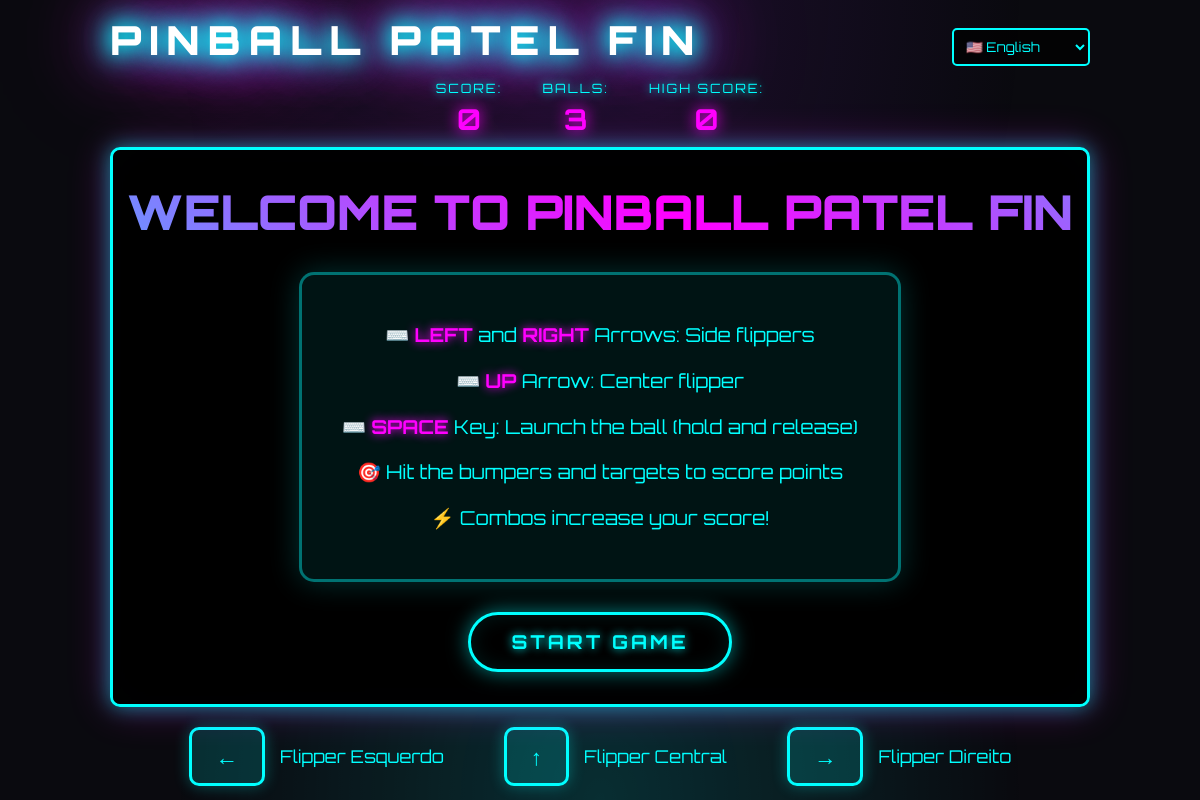
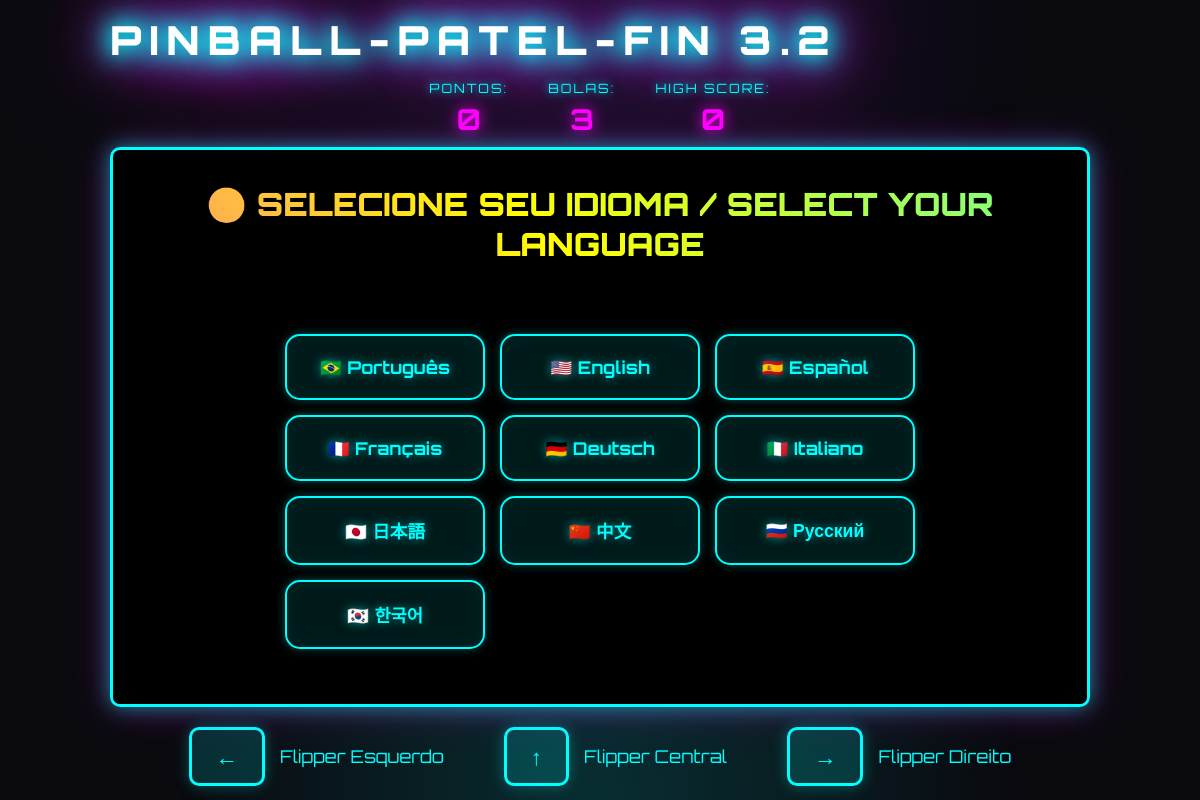
Before and after one commit to viniciusgit2/pinball-patel-fin-3, an Electron app: page index.html in a window 1200 px wide. Drawn offline with Linux system fonts and the light colour scheme.

Commit message:
Atualização para versão 3.2 - Nome da pasta e referências atualizadas

```diff
--- a/game.js
+++ b/game.js
@@ -21,7 +21,7 @@ let combo = 0;
 let comboTimer = null;
 
 // Física
-const gravity = 0.4;
+const gravity = 0.3;
 const friction = 0.99;
 const bounceFactor = 0.8;
 
@@ -50,20 +50,20 @@ let launcher = {
 // Flippers
 let flippers = {
     left: {
-        x: canvas.width * 0.05,
-        y: canvas.height - 80,
-        width: 120,
-        height: 20,
+        x: canvas.width * 0.10,
+        y: canvas.height - 100,
+        width: 150,
+        height: 22,
         angle: 0.3,
         targetAngle: 0.3,
         active: false,
         pivot: 'left'
     },
     right: {
-        x: canvas.width * 0.82,
-        y: canvas.height - 80,
-        width: 120,
-        height: 20,
+        x: canvas.width * 0.78,
+        y: canvas.height - 100,
+        width: 150,
+        height: 22,
         angle: -0.3,
         targetAngle: -0.3,
         active: false,
@@ -71,9 +71,9 @@ let flippers = {
     },
     center: {
         x: canvas.width * 0.5,
-        y: canvas.height * 0.75,
-        width: 90,
-        height: 18,
+        y: canvas.height * 0.73,
+        width: 110,
+        height: 20,
         angle: 0,
         targetAngle: 0,
         active: false,
--- a/index.html
+++ b/index.html
@@ -3,15 +3,15 @@
 <head>
     <meta charset="UTF-8">
     <meta name="viewport" content="width=device-width, initial-scale=1.0">
-    <title>Pinball Patel Fin</title>
+    <title>PINBALL-PATEL-FIN 3.2</title>
     <link rel="stylesheet" href="style.css">
 </head>
 <body>
     <div class="container">
         <div class="header">
             <div style="display: flex; justify-content: space-between; align-items: center; width: 100%;">
-                <h1 class="neon-title">PINBALL PATEL FIN</h1>
-                <select id="languageSelector" style="background: rgba(0,0,0,0.7); color: #0ff; border: 2px solid #0ff; padding: 8px; border-radius: 5px; font-family: 'Orbitron', monospace; cursor: pointer;">
+                <h1 class="neon-title">PINBALL-PATEL-FIN 3.2</h1>
+                <select id="languageSelector" style="background: rgba(0,0,0,0.7); color: #0ff; border: 2px solid #0ff; padding: 8px; border-radius: 5px; font-family: 'Orbitron', monospace; cursor: pointer; display: none;">
                     <option value="pt-BR">🇧🇷 Português</option>
                     <option value="en-US">🇺🇸 English</option>
                     <option value="es-ES">🇪🇸 Español</option>
@@ -50,7 +50,23 @@
                 <button class="neon-button" id="restartBtn">JOGAR NOVAMENTE</button>
             </div>
 
-            <div class="start-screen" id="startScreen">
+            <div class="language-modal" id="languageModal">
+                <h2 class="language-modal-title">🌍 SELECIONE SEU IDIOMA / SELECT YOUR LANGUAGE</h2>
+                <div class="language-grid">
+                    <button class="language-option" data-lang="pt-BR">🇧🇷 Português</button>
+                    <button class="language-option" data-lang="en-US">🇺🇸 English</button>
+                    <button class="language-option" data-lang="es-ES">🇪🇸 Español</button>
+                    <button class="language-option" data-lang="fr-FR">🇫🇷 Français</button>
+                    <button class="language-option" data-lang="de-DE">🇩🇪 Deutsch</button>
+                    <button class="language-option" data-lang="it-IT">🇮🇹 Italiano</button>
+                    <button class="language-option" data-lang="ja-JP">🇯🇵 日本語</button>
+                    <button class="language-option" data-lang="zh-CN">🇨🇳 中文</button>
+                    <button class="language-option" data-lang="ru-RU">🇷🇺 Русский</button>
+                    <button class="language-option" data-lang="ko-KR">🇰🇷 한국어</button>
+                </div>
+            </div>
+
+            <div class="start-screen" id="startScreen" style="display: none;">
                 <h2 class="start-title">BEM-VINDO AO PINBALL PATEL FIN</h2>
                 <div class="instructions">
                     <p>⌨️ Setas <strong>ESQUERDA</strong> e <strong>DIREITA</strong>: Flippers laterais</p>
@@ -83,14 +99,41 @@
     <script src="audio.js"></script>
     <script src="game.js"></script>
     <script>
-        // Configurar seletor de idioma
-        document.getElementById('languageSelector').addEventListener('change', function(e) {
-            tradutor.mudarIdioma(e.target.value);
-        });
+        // Modal de seleção de idioma
+        document.addEventListener('DOMContentLoaded', function() {
+            const languageModal = document.getElementById('languageModal');
+            const startScreen = document.getElementById('startScreen');
+            const languageSelector = document.getElementById('languageSelector');
+            const languageOptions = document.querySelectorAll('.language-option');
 
-        // Definir idioma atual no seletor
-        document.addEventListener('DOMContentLoaded', function() {
-            document.getElementById('languageSelector').value = tradutor.idiomaAtual;
+            // Verificar se já tem idioma salvo
+            const savedLanguage = localStorage.getItem('pinballIdioma');
+            if (savedLanguage) {
+                // Se já tem idioma salvo, pula o modal
+                languageModal.style.display = 'none';
+                startScreen.style.display = 'flex';
+                languageSelector.style.display = 'block';
+                languageSelector.value = savedLanguage;
+            }
+
+            // Configurar botões de idioma
+            languageOptions.forEach(button => {
+                button.addEventListener('click', function() {
+                    const selectedLang = this.getAttribute('data-lang');
+                    tradutor.mudarIdioma(selectedLang);
+
+                    // Esconder modal e mostrar tela de início
+                    languageModal.style.display = 'none';
+                    startScreen.style.display = 'flex';
+                    languageSelector.style.display = 'block';
+                    languageSelector.value = selectedLang;
+                });
+            });
+
+            // Configurar seletor de idioma do header
+            languageSelector.addEventListener('change', function(e) {
+                tradutor.mudarIdioma(e.target.value);
+            });
         });
     </script>
 </body>
--- a/package.json
+++ b/package.json
@@ -1,6 +1,6 @@
 {
   "name": "pinball-patel-fin",
-  "version": "3.0.0",
+  "version": "3.2.0",
   "description": "Jogo de Pinball com sistema de tradução multilíngue",
   "main": "main.js",
   "scripts": {
--- a/style.css
+++ b/style.css
@@ -163,7 +163,8 @@ body::before {
 }
 
 .game-over,
-.start-screen {
+.start-screen,
+.language-modal {
     position: absolute;
     top: 0;
     left: 0;
@@ -367,3 +368,64 @@ body::before {
         opacity: 0;
     }
 }
+
+/* Modal de Seleção de Idioma */
+.language-modal {
+    z-index: 30;
+}
+
+.language-modal-title {
+    font-size: 2rem;
+    font-weight: 900;
+    background: linear-gradient(45deg, #00ffff, #ff00ff, #ffff00, #00ffff);
+    background-size: 300% 300%;
+    -webkit-background-clip: text;
+    -webkit-text-fill-color: transparent;
+    background-clip: text;
+    animation: gradientShift 4s ease infinite;
+    text-align: center;
+    margin-bottom: 20px;
+}
+
+.language-grid {
+    display: grid;
+    grid-template-columns: repeat(auto-fit, minmax(200px, 1fr));
+    gap: 15px;
+    max-width: 700px;
+    padding: 20px;
+}
+
+.language-option {
+    font-family: 'Orbitron', sans-serif;
+    font-size: 1.1rem;
+    font-weight: 600;
+    padding: 20px 30px;
+    background: rgba(0, 255, 255, 0.1);
+    color: #00ffff;
+    border: 2px solid #00ffff;
+    border-radius: 15px;
+    cursor: pointer;
+    transition: all 0.3s ease;
+    text-shadow: 0 0 10px rgba(0, 255, 255, 0.5);
+    box-shadow:
+        0 0 10px rgba(0, 255, 255, 0.3),
+        inset 0 0 20px rgba(0, 255, 255, 0.05);
+}
+
+.language-option:hover {
+    background: rgba(0, 255, 255, 0.2);
+    border-color: #ff00ff;
+    color: #ff00ff;
+    text-shadow: 0 0 15px #ff00ff;
+    box-shadow:
+        0 0 20px rgba(255, 0, 255, 0.5),
+        inset 0 0 30px rgba(255, 0, 255, 0.1);
+    transform: translateY(-3px) scale(1.05);
+}
+
+.language-option:active {
+    transform: translateY(0) scale(1);
+    box-shadow:
+        0 0 30px rgba(0, 255, 255, 0.8),
+        inset 0 0 40px rgba(0, 255, 255, 0.2);
+}
--- a/tradutor.js
+++ b/tradutor.js
@@ -6,14 +6,14 @@ const tradutor = {
     // Traduções disponíveis
     traducoes: {
         'pt-BR': {
-            titulo: 'PINBALL PATEL FIN',
+            titulo: 'PINBALL-PATEL-FIN 3.2',
             pontos: 'PONTOS:',
             bolas: 'BOLAS:',
             highScore: 'HIGH SCORE:',
             gameOver: 'GAME OVER',
             pontuacaoFinal: 'Pontuação Final:',
             jogarNovamente: 'JOGAR NOVAMENTE',
-            bemVindo: 'BEM-VINDO AO PINBALL PATEL FIN',
+            bemVindo: 'BEM-VINDO AO PINBALL-PATEL-FIN 3.2',
             instrucoes: {
                 setasLaterais: 'Setas <strong>ESQUERDA</strong> e <strong>DIREITA</strong>: Flippers laterais',
                 setaCima: 'Seta <strong>PARA CIMA</strong>: Flipper central',
@@ -26,14 +26,14 @@ const tradutor = {
         },
 
         'en-US': {
-            titulo: 'PINBALL PATEL FIN',
+            titulo: 'PINBALL-PATEL-FIN 3.2',
             pontos: 'SCORE:',
             bolas: 'BALLS:',
             highScore: 'HIGH SCORE:',
             gameOver: 'GAME OVER',
             pontuacaoFinal: 'Final Score:',
             jogarNovamente: 'PLAY AGAIN',
-            bemVindo: 'WELCOME TO PINBALL PATEL FIN',
+            bemVindo: 'WELCOME TO PINBALL-PATEL-FIN 3.2',
             instrucoes: {
                 setasLaterais: '<strong>LEFT</strong> and <strong>RIGHT</strong> Arrows: Side flippers',
                 setaCima: '<strong>UP</strong> Arrow: Center flipper',
@@ -46,14 +46,14 @@ const tradutor = {
         },
 
         'es-ES': {
-            titulo: 'PINBALL PATEL FIN',
+            titulo: 'PINBALL-PATEL-FIN 3.2',
             pontos: 'PUNTOS:',
             bolas: 'BOLAS:',
             highScore: 'PUNTUACIÓN ALTA:',
             gameOver: 'FIN DEL JUEGO',
             pontuacaoFinal: 'Puntuación Final:',
             jogarNovamente: 'JUGAR DE NUEVO',
-            bemVindo: 'BIENVENIDO A PINBALL PATEL FIN',
+            bemVindo: 'BIENVENIDO A PINBALL-PATEL-FIN 3.2',
             instrucoes: {
                 setasLaterais: 'Flechas <strong>IZQUIERDA</strong> y <strong>DERECHA</strong>: Flippers laterales',
                 setaCima: 'Flecha <strong>ARRIBA</strong>: Flipper central',
@@ -66,14 +66,14 @@ const tradutor = {
         },
 
         'fr-FR': {
-            titulo: 'PINBALL PATEL FIN',
+            titulo: 'PINBALL-PATEL-FIN 3.2',
             pontos: 'POINTS:',
             bolas: 'BALLES:',
             highScore: 'MEILLEUR SCORE:',
             gameOver: 'FIN DU JEU',
             pontuacaoFinal: 'Score Final:',
             jogarNovamente: 'REJOUER',
-            bemVindo: 'BIENVENUE À PINBALL PATEL FIN',
+            bemVindo: 'BIENVENUE À PINBALL-PATEL-FIN 3.2',
             instrucoes: {
                 setasLaterais: 'Flèches <strong>GAUCHE</strong> et <strong>DROITE</strong>: Flippers latéraux',
                 setaCima: 'Flèche <strong>HAUT</strong>: Flipper central',
@@ -86,14 +86,14 @@ const tradutor = {
         },
 
         'de-DE': {
-            titulo: 'PINBALL PATEL FIN',
+            titulo: 'PINBALL-PATEL-FIN 3.2',
             pontos: 'PUNKTE:',
             bolas: 'BÄLLE:',
             highScore: 'HÖCHSTPUNKTZAHL:',
             gameOver: 'SPIEL VORBEI',
             pontuacaoFinal: 'Endpunktzahl:',
             jogarNovamente: 'NOCHMAL SPIELEN',
-            bemVindo: 'WILLKOMMEN BEI PINBALL PATEL FIN',
+            bemVindo: 'WILLKOMMEN BEI PINBALL-PATEL-FIN 3.2',
             instrucoes: {
                 setasLaterais: '<strong>LINKS</strong> und <strong>RECHTS</strong> Pfeile: Seitenflossen',
                 setaCima: '<strong>NACH OBEN</strong> Pfeil: Mittlere Flosse',
@@ -106,14 +106,14 @@ const tradutor = {
         },
 
         'it-IT': {
-            titulo: 'PINBALL PATEL FIN',
+            titulo: 'PINBALL-PATEL-FIN 3.2',
             pontos: 'PUNTEGGIO:',
             bolas: 'PALLE:',
             highScore: 'PUNTEGGIO MASSIMO:',
             gameOver: 'FINE DEL GIOCO',
             pontuacaoFinal: 'Punteggio Finale:',
             jogarNovamente: 'GIOCA ANCORA',
-            bemVindo: 'BENVENUTO A PINBALL PATEL FIN',
+            bemVindo: 'BENVENUTO A PINBALL-PATEL-FIN 3.2',
             instrucoes: {
                 setasLaterais: 'Frecce <strong>SINISTRA</strong> e <strong>DESTRA</strong>: Flipper laterali',
                 setaCima: 'Freccia <strong>SU</strong>: Flipper centrale',
@@ -126,14 +126,14 @@ const tradutor = {
         },
 
         'ja-JP': {
-            titulo: 'PINBALL PATEL FIN',
+            titulo: 'PINBALL-PATEL-FIN 3.2',
             pontos: 'スコア:',
             bolas: 'ボール:',
             highScore: 'ハイスコア:',
             gameOver: 'ゲームオーバー',
             pontuacaoFinal: '最終スコア:',
             jogarNovamente: 'もう一度プレイ',
-            bemVindo: 'PINBALL PATEL FINへようこそ',
+            bemVindo: 'PINBALL-PATEL-FIN 3.2へようこそ',
             instrucoes: {
                 setasLaterais: '<strong>左</strong>と<strong>右</strong>の矢印: サイドフリッパー',
                 setaCima: '<strong>上</strong>矢印: 中央フリッパー',
@@ -146,14 +146,14 @@ const tradutor = {
         },
 
         'zh-CN': {
-            titulo: 'PINBALL PATEL FIN',
+            titulo: 'PINBALL-PATEL-FIN 3.2',
             pontos: '分数:',
             bolas: '球:',
             highScore: '最高分:',
             gameOver: '游戏结束',
             pontuacaoFinal: '最终分数:',
             jogarNovamente: '再玩一次',
-            bemVindo: '欢迎来到 PINBALL PATEL FIN',
+            bemVindo: '欢迎来到 PINBALL-PATEL-FIN 3.2',
             instrucoes: {
                 setasLaterais: '<strong>左</strong>和<strong>右</strong>箭头: 侧面挡板',
                 setaCima: '<strong>上</strong>箭头: 中央挡板',
@@ -166,14 +166,14 @@ const tradutor = {
         },
 
         'ru-RU': {
-            titulo: 'PINBALL PATEL FIN',
+            titulo: 'PINBALL-PATEL-FIN 3.2',
             pontos: 'ОЧКИ:',
             bolas: 'ШАРЫ:',
             highScore: 'РЕКОРД:',
             gameOver: 'ИГРА ОКОНЧЕНА',
             pontuacaoFinal: 'Финальный Счет:',
             jogarNovamente: 'ИГРАТЬ СНОВА',
-            bemVindo: 'ДОБРО ПОЖАЛОВАТЬ В PINBALL PATEL FIN',
+            bemVindo: 'ДОБРО ПОЖАЛОВАТЬ В PINBALL-PATEL-FIN 3.2',
             instrucoes: {
                 setasLaterais: 'Стрелки <strong>ВЛЕВО</strong> и <strong>ВПРАВО</strong>: Боковые флипперы',
                 setaCima: 'Стрелка <strong>ВВЕРХ</strong>: Центральный флиппер',
@@ -186,14 +186,14 @@ const tradutor = {
         },
 
         'ko-KR': {
-            titulo: 'PINBALL PATEL FIN',
+            titulo: 'PINBALL-PATEL-FIN 3.2',
             pontos: '점수:',
             bolas: '공:',
             highScore: '최고 점수:',
             gameOver: '게임 오버',
             pontuacaoFinal: '최종 점수:',
             jogarNovamente: '다시 플레이',
-            bemVindo: 'PINBALL PATEL FIN에 오신 것을 환영합니다',
+            bemVindo: 'PINBALL-PATEL-FIN 3.2에 오신 것을 환영합니다',
             instrucoes: {
                 setasLaterais: '<strong>왼쪽</strong> 및 <strong>오른쪽</strong> 화살표: 측면 플리퍼',
                 setaCima: '<strong>위</strong> 화살표: 중앙 플리퍼',
@@ -279,17 +279,15 @@ const tradutor = {
 
     // Inicializar tradutor
     inicializar: function() {
-        // Carregar idioma salvo ou detectar idioma do navegador
+        // Carregar idioma salvo
         const idiomaSalvo = localStorage.getItem('pinballIdioma');
-        const idiomaNavegador = navigator.language || navigator.userLanguage;
 
         if (idiomaSalvo && this.traducoes[idiomaSalvo]) {
             this.idiomaAtual = idiomaSalvo;
-        } else if (this.traducoes[idiomaNavegador]) {
-            this.idiomaAtual = idiomaNavegador;
+            this.aplicarTraducoes();
         }
-
-        this.aplicarTraducoes();
+        // Não aplica idioma do navegador automaticamente,
+        // deixa o usuário escolher no modal
     },
 
     // Listar idiomas disponíveis
```
Also changed, not shown: INSTALACAO.md (+8 -8 lines), README.md, 5 other files.
